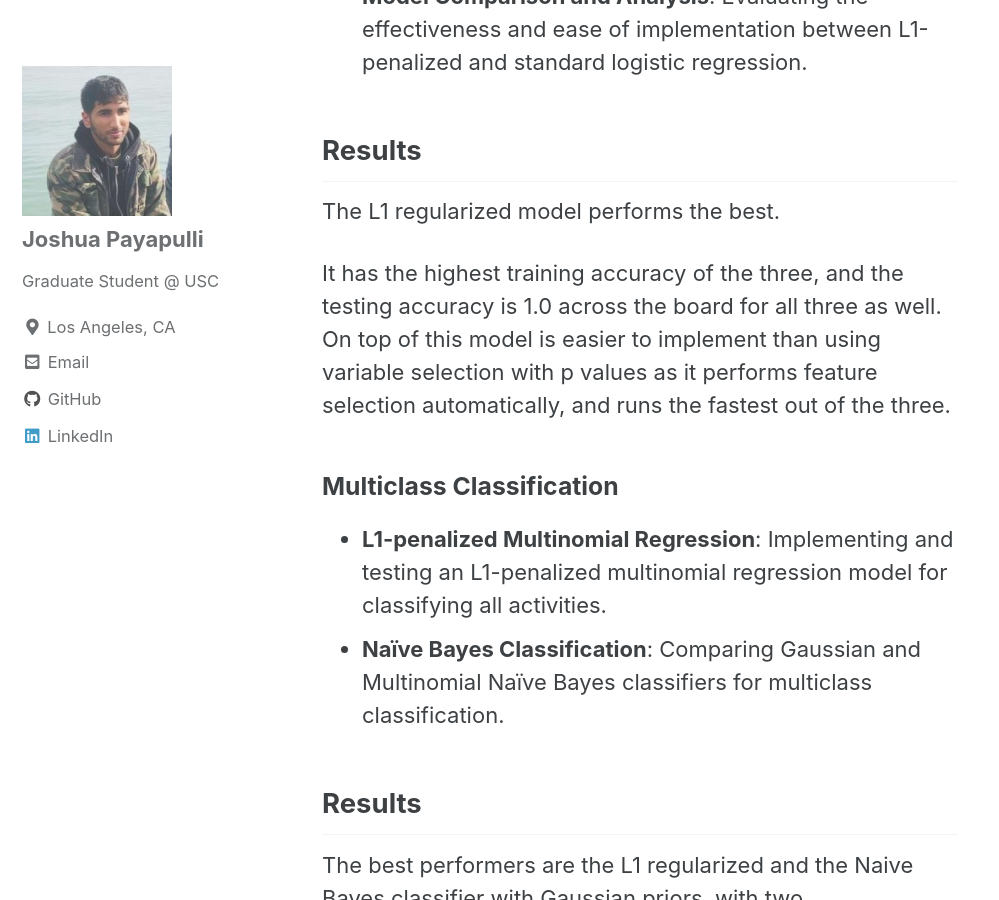
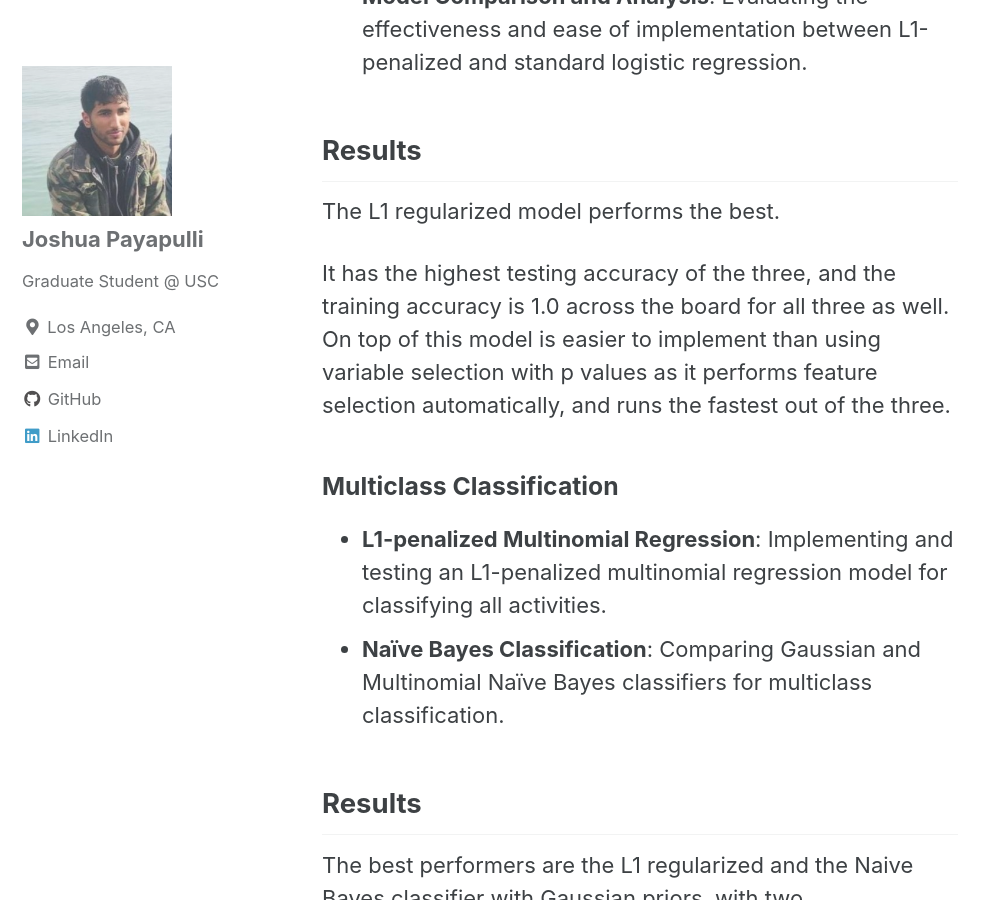
Before and after one commit to Payapulli/Payapulli.github.io, a Jekyll site: the page built from _posts/2023-12-19-AReM.md, in a window 1280 px wide and 900 px high, scrolled down 2561 px. Shown: the whole window, without its empty margins (0-999 px from the left). Built offline with Jekyll 4.4.1, drawn with Linux system fonts in a browser that asks for light colours; cached includes are drawn as plain includes.

Commit message:
final tweaks to project

```diff
--- a/_posts/2023-12-19-AReM.md
+++ b/_posts/2023-12-19-AReM.md
@@ -36,7 +36,7 @@ In this project, I explore the intricate task of classifying human activities ba
 
 The L1 regularized model performs the best.
 
-It has the highest training accuracy of the three, and the testing accuracy is 1.0 across the board for all three as well. On top of this model is easier to implement than using variable selection with p values as it performs feature selection automatically, and runs the fastest out of the three.
+It has the highest testing accuracy of the three, and the training accuracy is 1.0 across the board for all three as well. On top of this model is easier to implement than using variable selection with p values as it performs feature selection automatically, and runs the fastest out of the three.
 
 ### Multiclass Classification
 - **L1-penalized Multinomial Regression**: Implementing and testing an L1-penalized multinomial regression model for classifying all activities.
```
Also changed, not shown: 2 other files.
